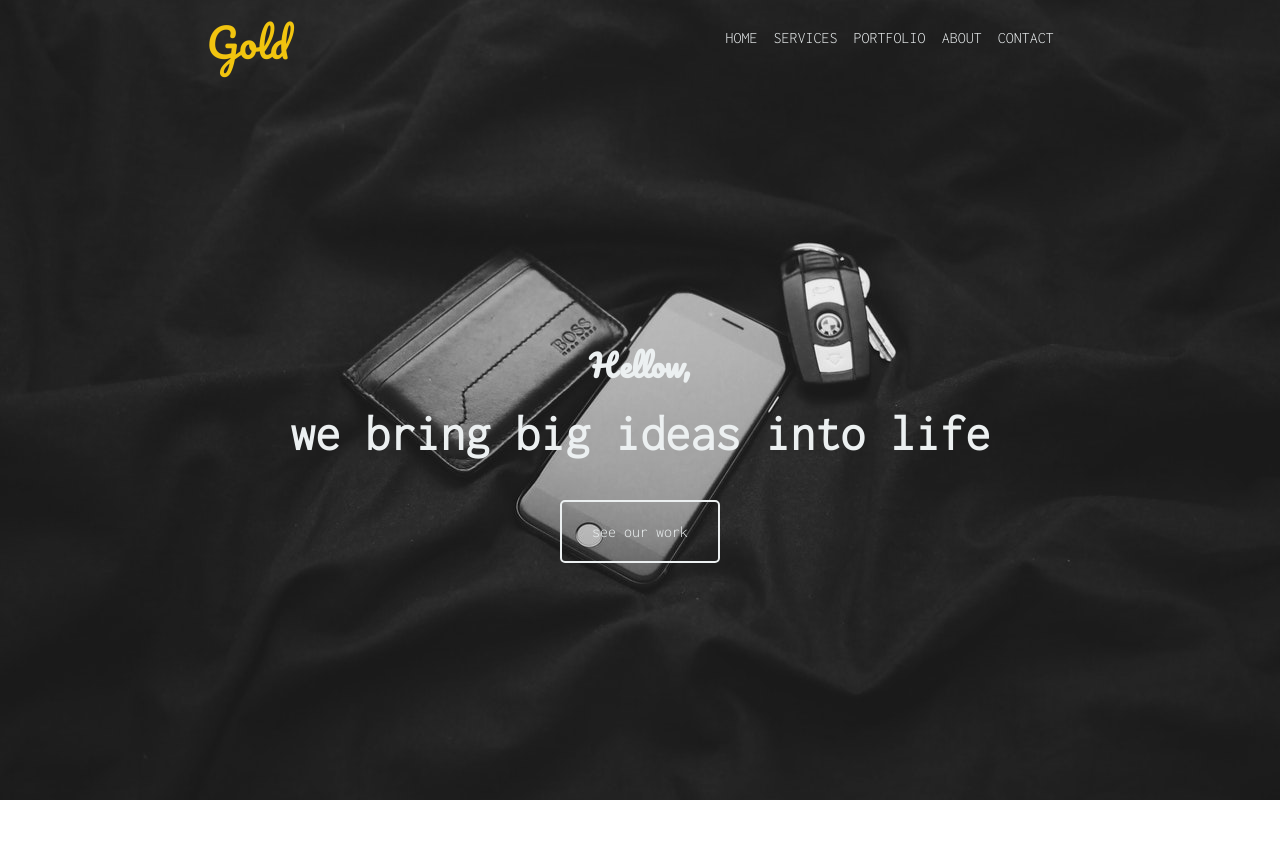
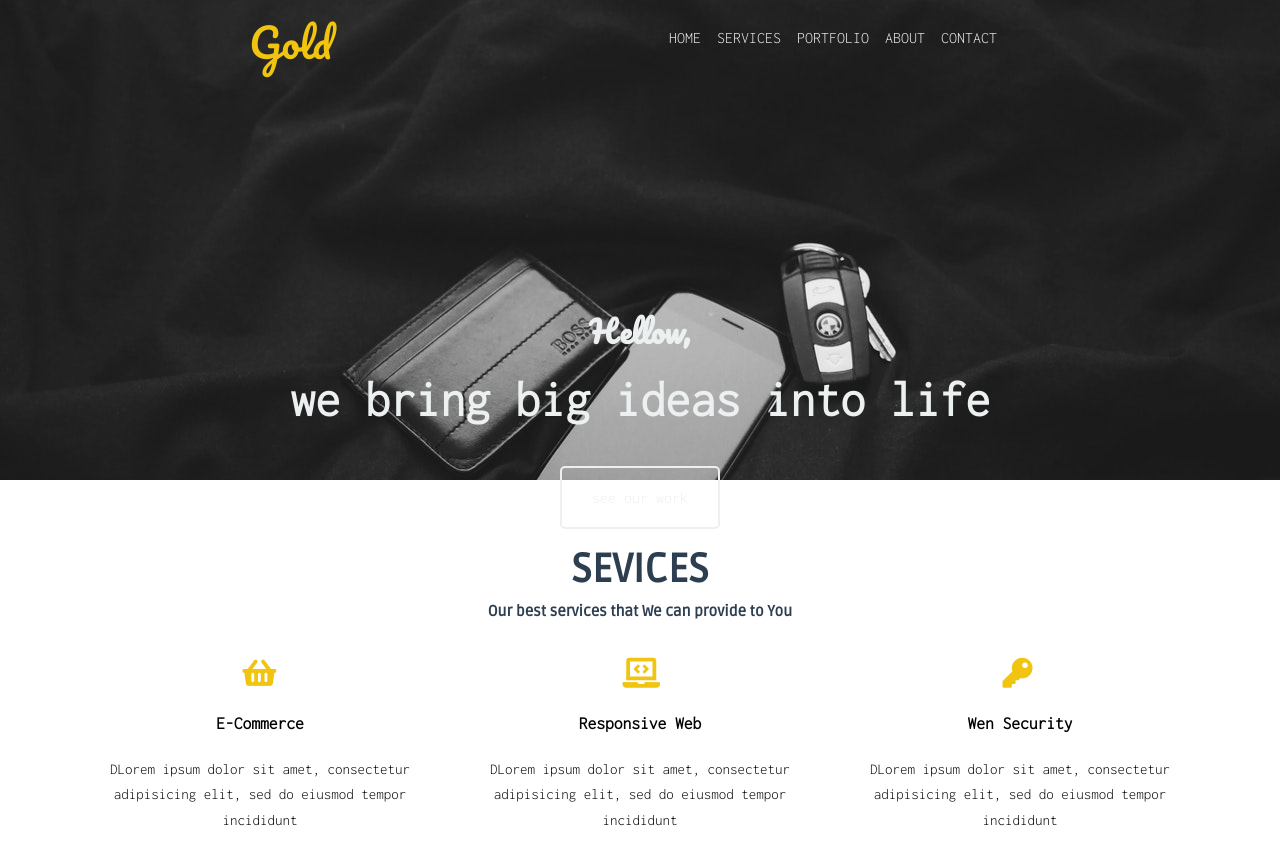
Before and after one commit to trojek71/projekt-3-6, a plain HTML site: page index.html in a window 1280 px wide. Shown: the top 851 px of the page. Drawn offline with Linux system fonts and the light colour scheme; a web font is replaced by a local one.

Commit message:
Fix navigation section

```diff
--- a/index.html
+++ b/index.html
@@ -16,6 +16,7 @@
     </head>
         <body>
                 <div class="navigation">
+                    <div class="container">
                         <div class="row justify-content-between">
                            <div class="col-3" >
                                <ul class="title">
@@ -32,12 +33,14 @@
                                     </ul>
                            </div>
                         </div>
-
-                        <div class="tell-me-more">
-                                <h1 class="page-title"><span class="hellow">Hellow,</span>
-                                <h2 class="page-subtitle">we bring big ideas into life</h2>
-                                <a class="btn btn-one" href="#">see our work</a>
+                           <div class="row"></div>
+                                <div class="tell-me-more">
+                                    <h1 class="page-title"><span class="hellow">Hellow,</span>
+                                    <h2 class="page-subtitle">we bring big ideas into life</h2>
+                                    <a class="btn btn-one" href="#">see our work</a>
+                                </div>
                             </div>
+                    </div>
                 </div>
                 <div class="services">
                     <div class="container">
--- a/sass/style.scss
+++ b/sass/style.scss
@@ -29,7 +29,7 @@ font-family: $font-text;
     background-image: url(/images/apple-black-and-white-iphone-9045.jpg);
     background-size: cover;
     width:100%;
-    height:800px;
+    height:60vh;
     margin-left:0;
     margin-left:0;
 }
```
Also changed, not shown: css/style.css, 1 other file.
